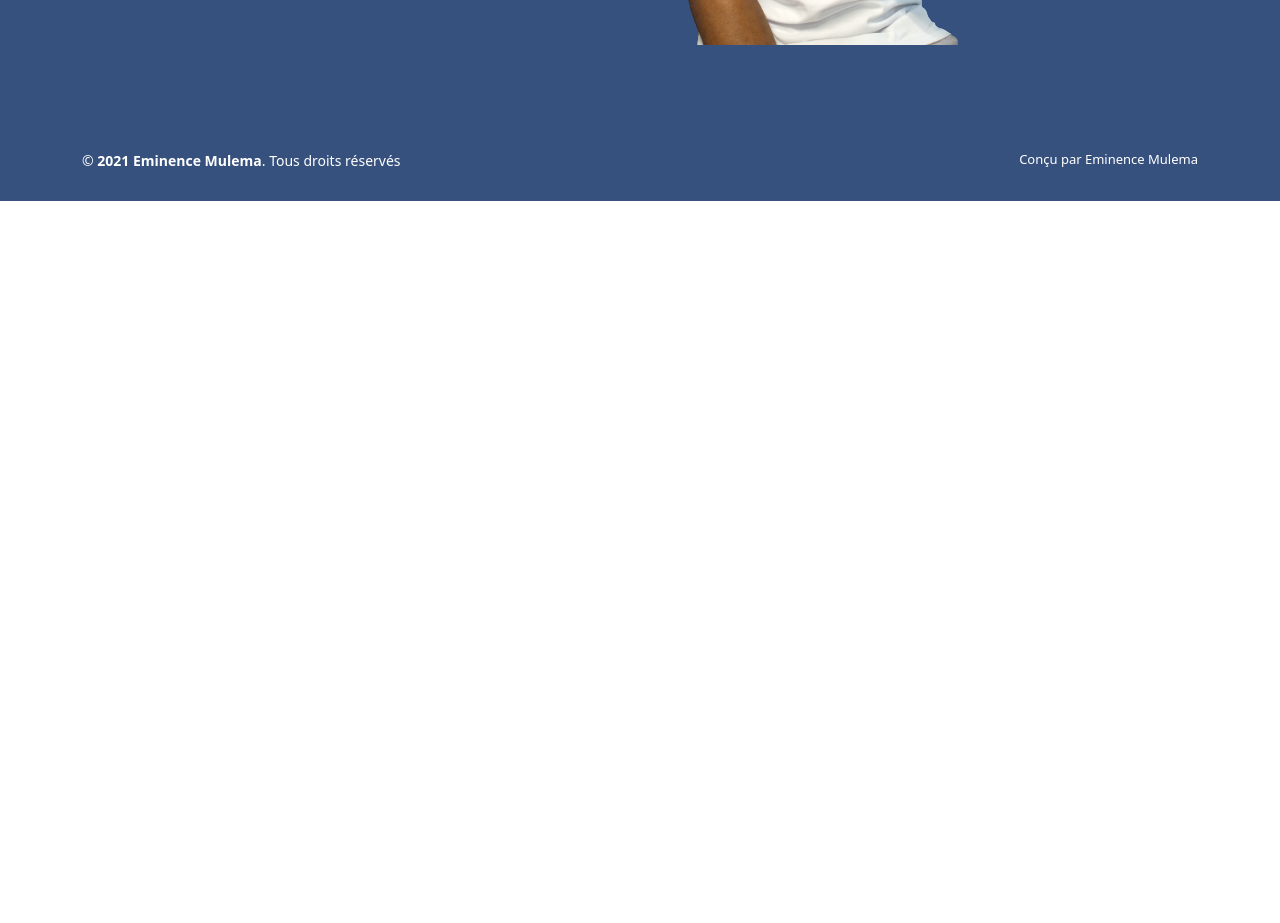
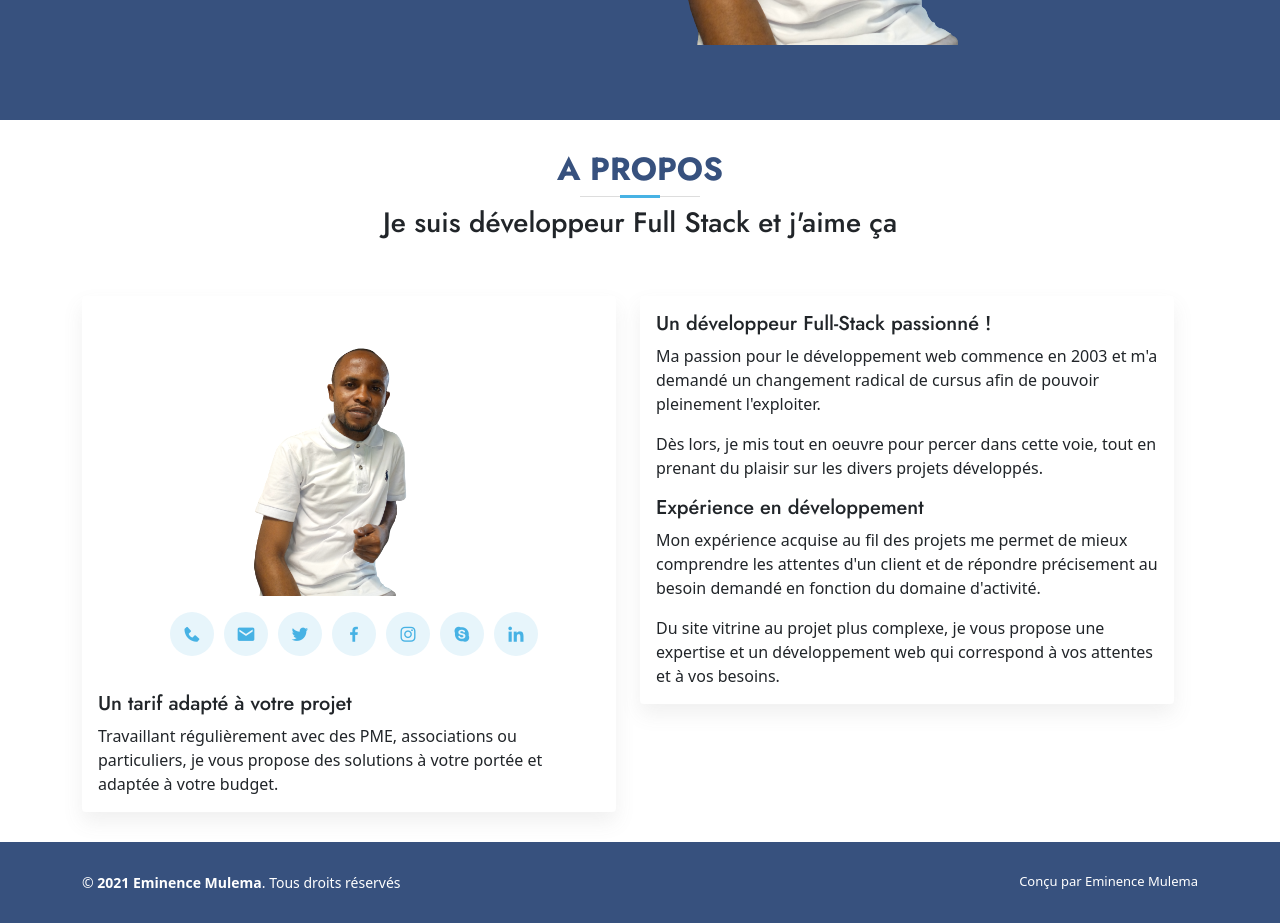
Before and after one commit to Eminence212/portfolio-client, a Vue app: page / in a window 1280 px wide. Shown: the part 680-1603 px from the top of the page. Before the commit the page ends 881 px from the top, so only its background shows below. Built offline with nearby package versions, Linux system fonts and the light colour scheme.

Commit message:
About feature added

```diff
--- a/src/App.vue
+++ b/src/App.vue
@@ -1,7 +1,8 @@
 <template>
   <div>
     <Header />
-    <Accueil/>
+    <Accueil />
+    <About/>
     <Footer />
   </div>
 </template>
@@ -9,6 +10,7 @@
 import Header from "./components/Header.vue";
 import Footer from "./components/Footer.vue";
 import Accueil from "./components/Accueil.vue";
+import About from "./components/About.vue";
 import { select, scrollto } from "./utils/Functions";
 export default {
   name: "App",
@@ -16,6 +18,7 @@ export default {
     Header,
     Footer,
     Accueil,
+    About,
   },
   created() {},
 };
@@ -54,7 +57,7 @@ h6 {
 }
 
 section {
-  padding: 60px 0;
+  padding: 30px 0;
   overflow: hidden;
 }
 .section-bg {
@@ -63,13 +66,13 @@ section {
 
 .section-title {
   text-align: center;
-  padding-bottom: 30px;
+  // padding-bottom: 10px;
   h2 {
     font-size: 32px;
     font-weight: bold;
     text-transform: uppercase;
-    margin-bottom: 20px;
-    padding-bottom: 20px;
+    // margin-bottom: 10px;
+    padding-bottom: 10px;
     position: relative;
     color: #37517e;
     &::before {
--- /dev/null
+++ b/src/components/About.vue
@@ -0,0 +1,160 @@
+<template>
+  <section id="about" class="about">
+    <div class="container" data-aos="fade-up">
+      <div class="section-title">
+        <h2 id="titreApropos">A PROPOS</h2>
+        <h3 id="sousTitreApropos">
+          Je suis développeur Full Stack et j'aime ça
+        </h3>
+      </div>
+      <div class="row">
+        <div class="row row-cols-1 row-cols-md-2 g-4 about">
+          <div class="col">
+            <div class="card">
+              <img
+                id="imageApropos"
+                src="../assets/hero-img.png"
+                class="card-img-top"
+                alt="photo de Eminence Mulema nowa : développeur Full-Stack passionné "
+              />
+
+              <div class="card-body">
+                <div class="social-links card-text">
+                  <a href="tel:00243823512934"><i class="bx bxs-phone"></i></a>
+                  <a href="mailto:mulemanowa@gmail.com"
+                    ><i class="bx bxs-envelope"></i
+                  ></a>
+                  <a href=""><i class="bx bxl-twitter"></i></a>
+                  <a href="https://web.facebook.com/eminence.killy"
+                    ><i class="bx bxl-facebook"></i
+                  ></a>
+                  <a href="#"><i class="bx bxl-instagram"></i></a>
+                  <a href="#"><i class="bx bxl-skype"></i></a>
+                  <a
+                    href="https://www.linkedin.com/in/eminence-mulema-895407a7/"
+                    ><i class="bx bxl-linkedin"></i
+                  ></a>
+                </div>
+                <br />
+                <h5 class="card-title" id="descriptionAbout3">
+                  Un tarif adapté à votre projet
+                </h5>
+                <p class="card-text" id="description3_detail1">
+                  Travaillant régulièrement avec des PME, associations ou
+                  particuliers, je vous propose des solutions à votre portée et
+                  adaptée à votre budget.
+                </p>
+              </div>
+            </div>
+          </div>
+          <div class="col">
+            <div class="card">
+              <div class="card-body">
+                <h5 class="card-title">
+                  Un développeur Full-Stack passionné !
+                </h5>
+                <p class="card-text">
+                  Ma passion pour le développement web commence en 2003 et m'a
+                  demandé un changement radical de cursus afin de pouvoir
+                  pleinement l'exploiter.
+                </p>
+                <p class="card-text">
+                  Dès lors, je mis tout en oeuvre pour percer dans cette voie,
+                  tout en prenant du plaisir sur les divers projets développés.
+                </p>
+                <h5 class="card-title">Expérience en développement</h5>
+                <p class="card-text">
+                  Mon expérience acquise au fil des projets me permet de mieux
+                  comprendre les attentes d'un client et de répondre précisement
+                  au besoin demandé en fonction du domaine d'activité.
+                </p>
+                <p class="card-text">
+                  Du site vitrine au projet plus complexe, je vous propose une
+                  expertise et un développement web qui correspond à vos
+                  attentes et à vos besoins.
+                </p>
+              </div>
+            </div>
+          </div>
+        </div>
+      </div>
+    </div>
+  </section>
+</template>
+
+<script>
+export default {
+  name: "About",
+};
+</script>
+
+<style lang="scss" scoped>
+.about {
+  img {
+    height: 300px;
+    object-fit: contain;
+    object-position: 50% 50%;
+  }
+  .social-links {
+    margin-bottom: 12px;
+    display: flex;
+    justify-content: center;
+    align-items: center;
+    a {
+      font-size: 20px;
+      color: #47b2e4;
+      float: left;
+      width: 44px;
+      height: 44px;
+      text-decoration: none;
+      background: #e7f5fb;
+      display: flex;
+      justify-content: center;
+      align-items: center;
+      border-radius: 50%;
+      margin-left: 10px;
+      transition: all 0.3s ease-in-out;
+      &:hover {
+        background: #47b2e4;
+        color: #fff;
+        cursor: pointer;
+      }
+    }
+  }
+  .card {
+    // position: relative;
+    // border: 0;
+    // display: flex;
+    // padding: 10px;
+    // flex-direction: columnrow;
+    // -webkit-box-orient: vertical;
+    // -webkit-box-direction: normal;
+    // min-width: 0;
+    // word-wrap: break-word;
+    // background-color: #fff;
+    // background-clip: border-box;
+    border: 0;
+    border-radius: 0.25em;
+    box-shadow: 0 10px 20px 0 rgba(109, 109, 109, 0.1);
+  }
+}
+@media (max-width: 1024px) {
+  .about {
+    display: flex;
+    justify-content: center;
+    align-items: center;
+    & .card {
+      margin-left: 1.5em;
+    }
+  }
+  .social-links {
+    a {
+      width: 30px !important;
+      height: 30px !important;
+      i {
+        font-size: 0.9em;
+      }
+    }
+  }
+}
+</style>
--- a/src/components/Header.vue
+++ b/src/components/Header.vue
@@ -120,7 +120,7 @@ export default {
   transition: all 0.5s;
   z-index: 997;
   padding: 15px 0;
-  // background: rgba(40, 58, 90, 0.9);
+  background: rgba(40, 58, 90, 0.9);
   &.header-scrolled,
   .header-inner-pages {
     background: rgba(40, 58, 90, 0.9);
--- a/src/main.js
+++ b/src/main.js
@@ -9,7 +9,6 @@ import "aos/dist/aos.css";
 Vue.use(AOS.init());
 Vue.config.productionTip = false;
 Vue.use(BootstrapVue);
-
 new Vue({
   render: (h) => h(App),
 }).$mount("#app");
```
